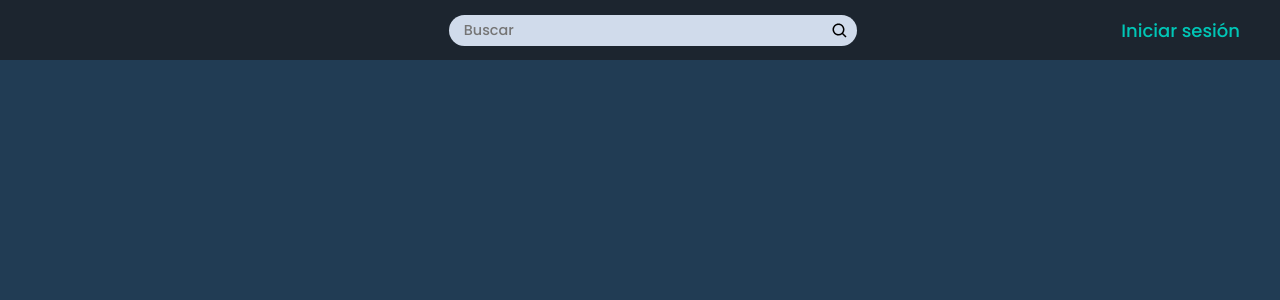
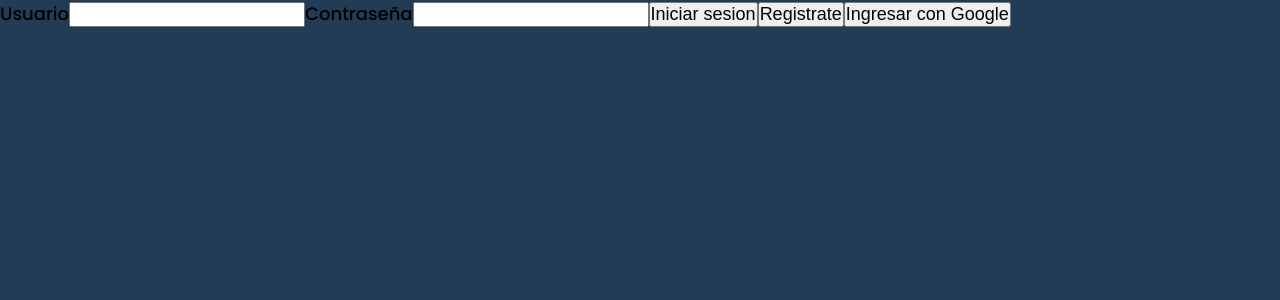
Before and after one commit to Pool1541/cinemo, a React (Create React App) app: page /login in a window 1280 px wide. Shown: the top 300 px of the page. Built offline with nearby package versions, Linux system fonts and the light colour scheme; no server answers.

Commit message:
configuracion de firebase inicializada

```diff
--- a/package.json
+++ b/package.json
@@ -7,6 +7,7 @@
     "@testing-library/react": "^13.4.0",
     "@testing-library/user-event": "^13.5.0",
     "axios": "^1.3.2",
+    "firebase": "^9.17.1",
     "react": "^18.2.0",
     "react-dom": "^18.2.0",
     "react-icons": "^4.7.1",
--- /dev/null
+++ b/src/components/LoginForm.jsx
@@ -0,0 +1,31 @@
+import { signInWithPopup, GoogleAuthProvider } from 'firebase/auth';
+import { auth } from 'services/firebase';
+import styles from 'styles/components/loginForm.module.css';
+
+export default function LoginForm() {
+  const provider = new GoogleAuthProvider();
+
+  async function loginWithGoogle() {
+    try {
+      const user = await signInWithPopup(auth, provider);
+    } catch (error) {
+      console.error(error);
+    }
+  }
+
+  return (
+    <div className={styles.loginContainer}>
+      <form className={styles.form}>
+        <label htmlFor='user'>Usuario</label>
+        <input type='text' id='user' />
+        <label htmlFor='password'>Contraseña</label>
+        <input type='text' id='password' />
+        <button type='button'>Iniciar sesion</button>
+        <button type='button'>Registrate</button>
+        <button type='button' onClick={loginWithGoogle}>
+          Ingresar con Google
+        </button>
+      </form>
+    </div>
+  );
+}
--- a/src/pages/Login.jsx
+++ b/src/pages/Login.jsx
@@ -1,12 +1,9 @@
-import Header from 'layout/Header';
-import Navbar from 'components/Navbar';
+import LoginForm from 'components/LoginForm';
 
 export default function Login() {
   return (
     <div>
-      <Header>
-        <Navbar />
-      </Header>
+      <LoginForm></LoginForm>
     </div>
   );
 }
--- /dev/null
+++ b/src/services/firebase.js
@@ -0,0 +1,21 @@
+// Import the functions you need from the SDKs you need
+import { initializeApp } from 'firebase/app';
+import { getAuth } from 'firebase/auth';
+
+// TODO: Add SDKs for Firebase products that you want to use
+// https://firebase.google.com/docs/web/setup#available-libraries
+
+// Your web app's Firebase configuration
+const firebaseConfig = {
+  apiKey: process.env.REACT_APP_APIKEY,
+  authDomain: process.env.REACT_APP_AUTHDOMAIN,
+  projectId: process.env.REACT_APP_PROJECTID,
+  storageBucket: process.env.REACT_APP_STORAGEBUCKET,
+  messagingSenderId: process.env.REACT_APP_MESSAGINGSENDERID,
+  appId: process.env.REACT_APP_APPID,
+};
+
+// Initialize Firebase
+const app = initializeApp(firebaseConfig);
+
+export const auth = getAuth(app);
--- /dev/null
+++ b/src/styles/components/loginForm.module.css
@@ -0,0 +1,5 @@
+.loginContainer {
+}
+
+.form {
+}
```
Also changed, not shown: 1 other file (tests, documents, lock files or other folders).
